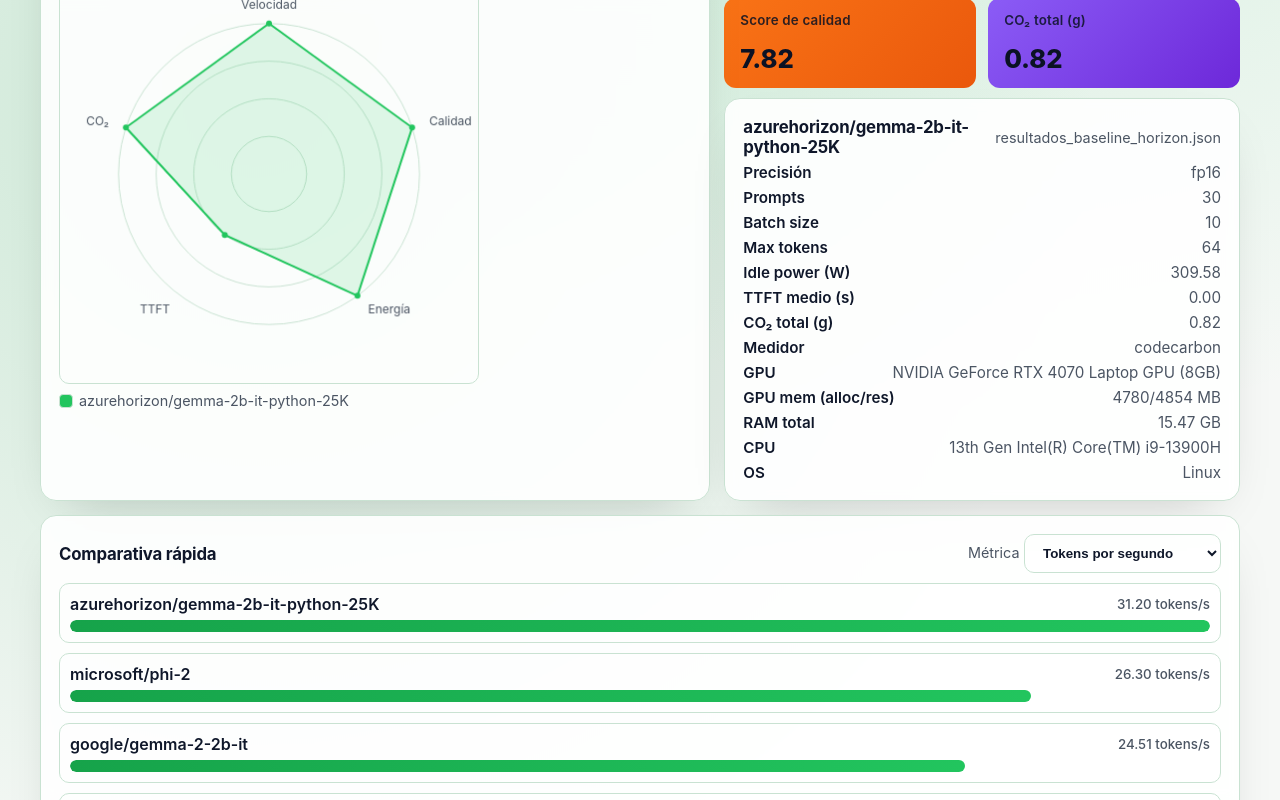
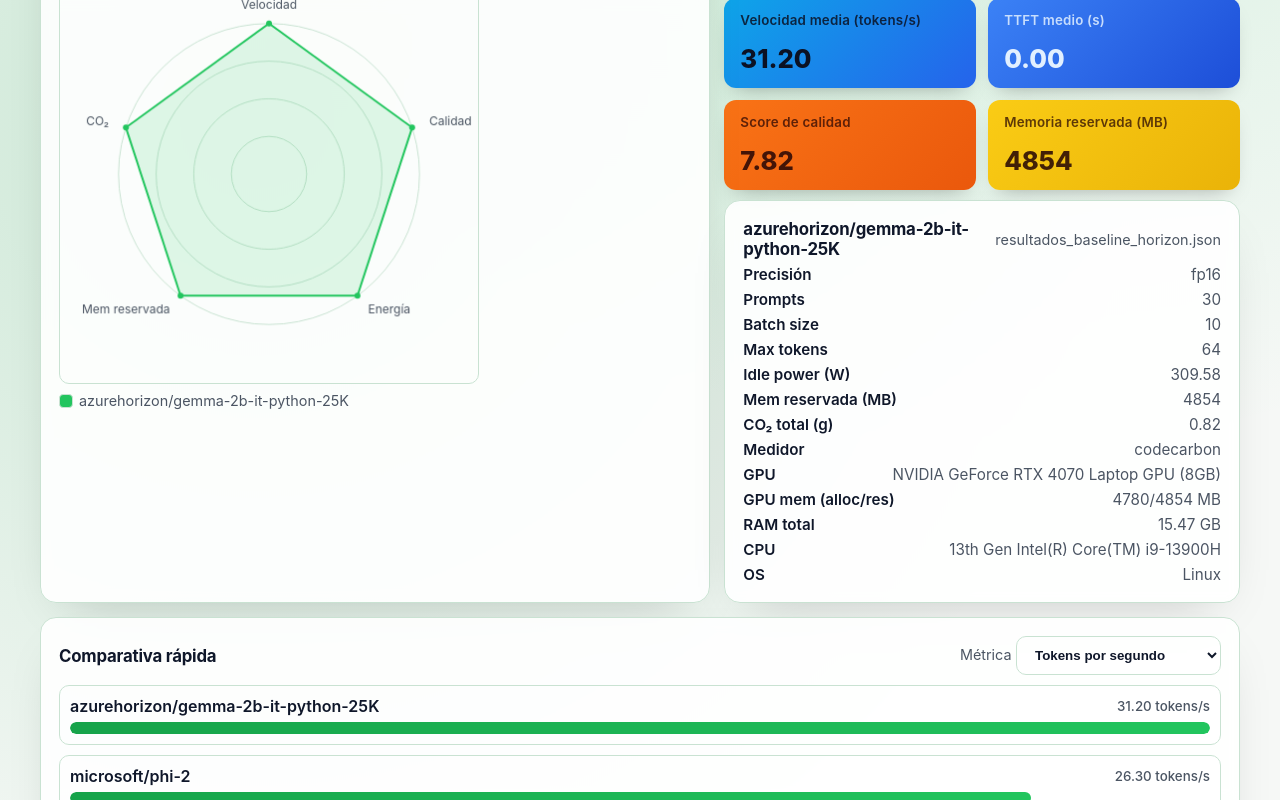
Before and after one commit to osmaven/greenllm, a plain HTML site: page index.html in a window 1280 px wide. Both pictures are taken after a click on the element "azurehorizon/gemma-2b-it-python-25K". Shown: the part 445-1245 px from the top of the page. Drawn offline with Linux system fonts and the light colour scheme.

Commit message:
Added memory metric

```diff
--- a/index.html
+++ b/index.html
@@ -119,7 +119,7 @@
         .grid {
             display: grid;
             gap: 12px;
-            grid-template-columns: repeat(auto-fit, minmax(220px, 1fr));
+            grid-template-columns: repeat(2, minmax(220px, 1fr));
         }
 
         .metric-card {
@@ -130,6 +130,7 @@
             display: flex;
             flex-direction: column;
             justify-content: space-between;
+            box-shadow: 0 10px 20px -12px rgba(0,0,0,0.35);
         }
         .metric-card small { opacity: 0.85; font-weight: 600; letter-spacing: 0.2px; }
         .metric-card .value { font-size: 1.6rem; font-weight: 800; margin-top: 4px; }
@@ -395,21 +396,29 @@
 
             <div class="cards-col" id="cards" style="display:none;">
                 <div class="grid">
-                    <div class="metric-card" style="background: var(--card-1);">
+                    <div class="metric-card" style="background: linear-gradient(135deg,#22c55e,#16a34a); color:#052e16;">
+                        <small>Energía por token (mW)</small>
+                        <div class="value" id="energy-card">0</div>
+                    </div>
+                    <div class="metric-card" style="background: linear-gradient(135deg,#16a34a,#15803d); color:#052e16;">
+                        <small>CO₂ total (g)</small>
+                        <div class="value" id="co2-card">0</div>
+                    </div>
+                    <div class="metric-card" style="background: linear-gradient(135deg,#0ea5e9,#2563eb); color:#0b1224;">
                         <small>Velocidad media (tokens/s)</small>
                         <div class="value" id="speed-card">0</div>
                     </div>
-                    <div class="metric-card" style="background: var(--card-2);">
-                        <small>Energía por token (mW)</small>
-                        <div class="value" id="energy-card">0</div>
+                    <div class="metric-card" style="background: linear-gradient(135deg,#3b82f6,#1d4ed8); color:#e2f0ff;">
+                        <small>TTFT medio (s)</small>
+                        <div class="value" id="ttft-card">0</div>
                     </div>
-                    <div class="metric-card" style="background: var(--card-3);">
+                    <div class="metric-card" style="background: linear-gradient(135deg,#f97316,#ea580c); color:#431407;">
                         <small>Score de calidad</small>
                         <div class="value" id="quality-card">0</div>
                     </div>
-                    <div class="metric-card" style="background: var(--card-4);">
-                        <small>CO₂ total (g)</small>
-                        <div class="value" id="co2-card">0</div>
+                    <div class="metric-card" style="background: linear-gradient(135deg,#facc15,#eab308); color:#422006;">
+                        <small>Memoria reservada (MB)</small>
+                        <div class="value" id="mem-card">0</div>
                     </div>
                 </div>
                 <div class="panel" id="info-panel">
@@ -431,7 +440,7 @@
                         <option value="tps">Tokens por segundo</option>
                         <option value="eval">Score de calidad</option>
                         <option value="wpt">mW por token</option>
-                        <option value="ttft">Tiempo al primer token</option>
+                        <option value="mem_reserved">Memoria reservada (MB)</option>
                     </select>
                 </div>
             </div>
@@ -464,6 +473,7 @@
                             <th class="sortable" data-key="speed" data-sort-icon="">Velocidad</th>
                             <th class="sortable" data-key="wpt" data-sort-icon="">Energía</th>
                             <th class="sortable" data-key="eval" data-sort-icon="">Calidad</th>
+                            <th class="sortable" data-key="mem_reserved" data-sort-icon="">Mem reservada</th>
                             <th class="sortable" data-key="co2" data-sort-icon="">CO₂</th>
                         </tr>
                     </thead>
@@ -548,7 +558,9 @@
 
         const speedCard = document.getElementById("speed-card");
         const energyCard = document.getElementById("energy-card");
+        const memCard = document.getElementById("mem-card");
         const qualityCard = document.getElementById("quality-card");
+        const ttftCard = document.getElementById("ttft-card");
         const co2Card = document.getElementById("co2-card");
 
         const THEME_KEY = "results_viewer_theme";
@@ -673,6 +685,7 @@
                     eval: mean(metrics.evaluation_scores),
                     ttft: mean(metrics.ttft),
                     co2: sum(metrics.co2e_g_total),
+                    mem_reserved: info.gpu_memory_reserved_mb || 0,
                     raw: parsed
                 };
 
@@ -748,17 +761,23 @@
             if (active) {
                 speedCard.textContent = (active.speed ?? 0).toFixed(2);
                 energyCard.textContent = (active.wpt ?? 0).toFixed(2);
+                memCard.textContent = (active.mem_reserved ?? 0).toFixed(0);
                 qualityCard.textContent = (active.eval ?? 0).toFixed(2);
+                ttftCard.textContent = (active.ttft ?? 0).toFixed(2);
                 co2Card.textContent = (active.co2 ?? 0).toFixed(2);
             } else {
                 const speedAvg = average(state.models.map(m => m.speed));
                 const wptAvg = average(state.models.map(m => m.wpt));
                 const evalAvg = average(state.models.map(m => m.eval));
+                const memAvg = average(state.models.map(m => m.mem_reserved));
+                const ttftAvg = average(state.models.map(m => m.ttft));
                 const co2Total = state.models.reduce((acc, m) => acc + (m.co2 || 0), 0);
 
                 speedCard.textContent = speedAvg.toFixed(2);
                 energyCard.textContent = wptAvg.toFixed(2);
+                memCard.textContent = memAvg.toFixed(0);
                 qualityCard.textContent = evalAvg.toFixed(2);
+                ttftCard.textContent = ttftAvg.toFixed(2);
                 co2Card.textContent = co2Total.toFixed(2);
             }
             updateInfoPanel();
@@ -801,7 +820,7 @@
                 tps: { label: "tokens/s", key: "speed" },
                 eval: { label: "score", key: "eval" },
                 wpt: { label: "mW/token", key: "wpt" },
-                ttft: { label: "s", key: "ttft", invert: true }
+                mem_reserved: { label: "MB", key: "mem_reserved" }
             }[metric];
 
             const values = state.models.map(m => m[mapKey.key] || 0);
@@ -879,7 +898,7 @@
                 { key: "speed", label: "Velocidad", better: "high" },
                 { key: "eval", label: "Calidad", better: "high" },
                 { key: "wpt", label: "Energía", better: "low" },
-                { key: "ttft", label: "TTFT", better: "low" },
+                { key: "mem_reserved", label: "Mem reservada", better: "low" },
                 { key: "co2", label: "CO₂", better: "low" }
             ];
 
@@ -1027,6 +1046,7 @@
                     <td>${m.speed.toFixed(2)} <span class="tag">tokens/s</span></td>
                     <td>${m.wpt.toFixed(2)} <span class="tag">mW/token</span></td>
                     <td>${m.eval.toFixed(2)} <span class="tag">score</span></td>
+                    <td>${m.mem_reserved.toFixed(0)} <span class="tag">MB</span></td>
                     <td>${m.co2.toFixed(2)} <span class="tag">g</span></td>
                 `;
                 tr.addEventListener("click", () => {
@@ -1064,7 +1084,7 @@
                     ["Batch size", info.batch_size != null ? info.batch_size : "—"],
                     ["Max tokens", info.max_new_tokens != null ? info.max_new_tokens : "—"],
                     ["Idle power (W)", info.idle_power_w != null ? info.idle_power_w.toFixed(2) : "—"],
-                    ["TTFT medio (s)", (active.ttft ?? 0).toFixed(2)],
+                    ["Mem reservada (MB)", (active.mem_reserved ?? 0).toFixed(0)],
                     ["CO₂ total (g)", (active.co2 ?? 0).toFixed(2)],
                     ["Medidor", info.meter || "—"],
                     ["GPU", gpu ? `${gpu.name} (${gpu.total_memory_gb ?? "?"}GB)` : "—"],
@@ -1104,7 +1124,7 @@
                     ["Promedio velocidad", `${avgSpeed.toFixed(2)} tok/s`],
                     ["Promedio calidad", avgEval.toFixed(2)],
                     ["Promedio energía", `${avgWpt.toFixed(2)} mW/tok`],
-                    ["Promedio TTFT", `${avgTtft.toFixed(2)} s`]
+                    ["Promedio Mem reservada", `${average(state.models.map(m => m.mem_reserved)).toFixed(0)} MB`]
                 ];
                 rows.forEach(([k, v]) => {
                     const li = document.createElement("li");
@@ -1229,7 +1249,7 @@
                         <div><span class="info-key">Velocidad</span><br><span class="info-val">${m.speed.toFixed(2)} tok/s</span></div>
                         <div><span class="info-key">Calidad</span><br><span class="info-val">${m.eval.toFixed(2)}</span></div>
                         <div><span class="info-key">Energía</span><br><span class="info-val">${m.wpt.toFixed(2)} mW/tok</span></div>
-                        <div><span class="info-key">TTFT</span><br><span class="info-val">${m.ttft.toFixed(2)} s</span></div>
+                        <div><span class="info-key">Mem reservada</span><br><span class="info-val">${m.mem_reserved.toFixed(0)} MB</span></div>
                         <div><span class="info-key">CO₂</span><br><span class="info-val">${m.co2.toFixed(2)} g</span></div>
                         <div><span class="info-key">Prompts</span><br><span class="info-val">${info.prompts_count ?? "—"}</span></div>
                         <div><span class="info-key">Batch</span><br><span class="info-val">${info.batch_size ?? "—"}</span></div>
```
